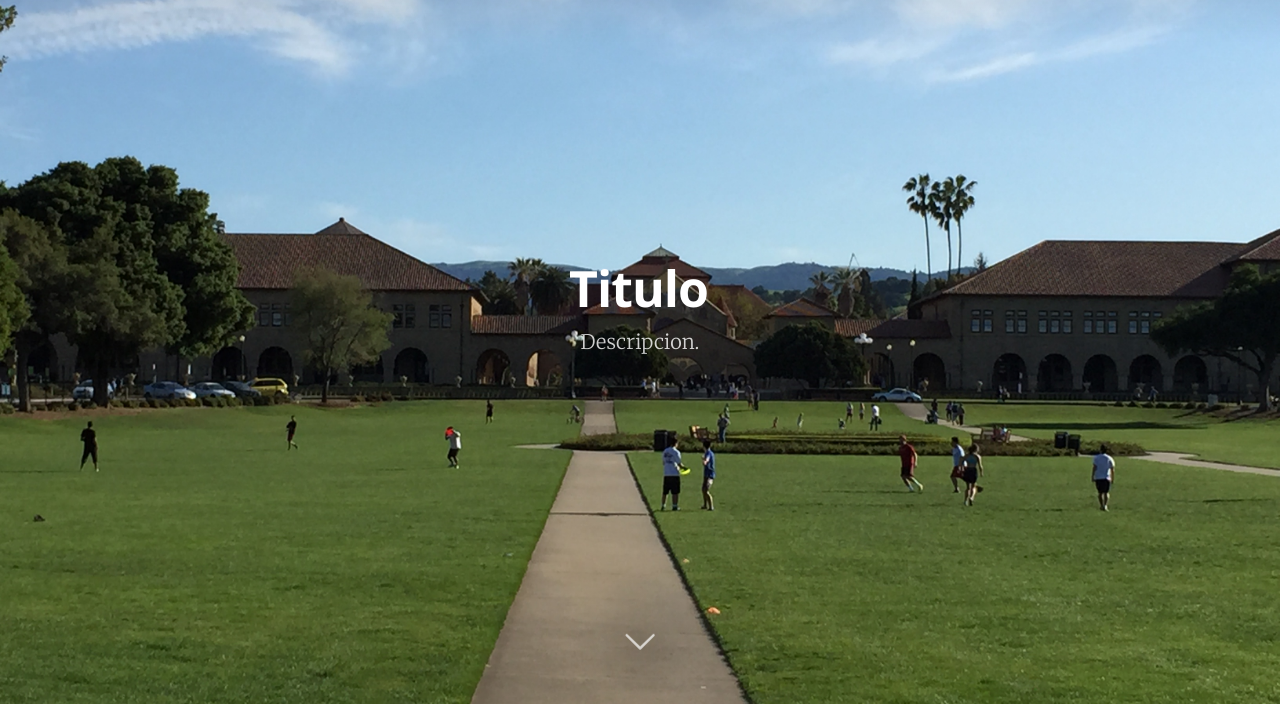
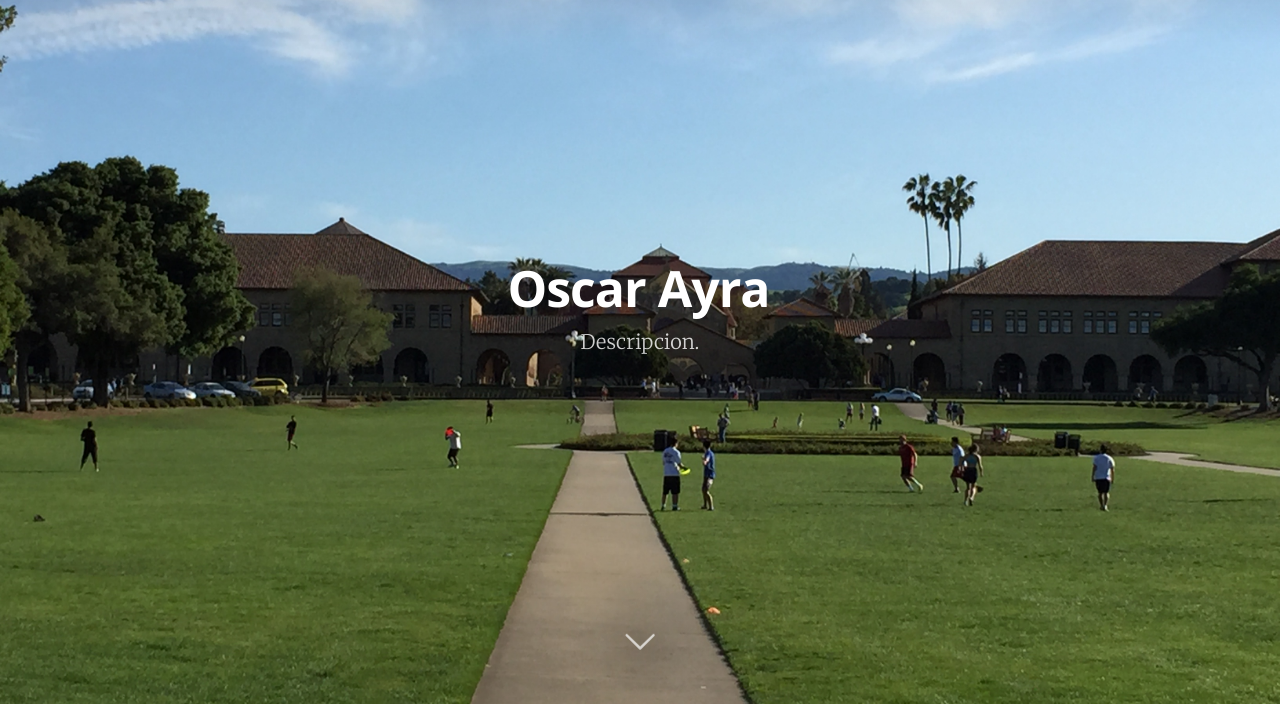
Before and after one commit to OAyra/Merge, a plain HTML site: page index.html in a window 1280 px wide. Shown: the part 96-802 px from the top of the page. Drawn offline with nearby package versions, Linux system fonts and the light colour scheme.

Commit message:
Titulo Oscar

```diff
--- a/index.html
+++ b/index.html
@@ -75,7 +75,7 @@
             </nav>
             <div class="vertical">
                 <div class="main-header-content inner">
-                    <h1 class="page-title">Titulo</h1>
+                    <h1 class="page-title">Oscar Ayra</h1>
                     <h2 class="page-description">Descripcion.</h2>
                 </div>
             </div>
```
